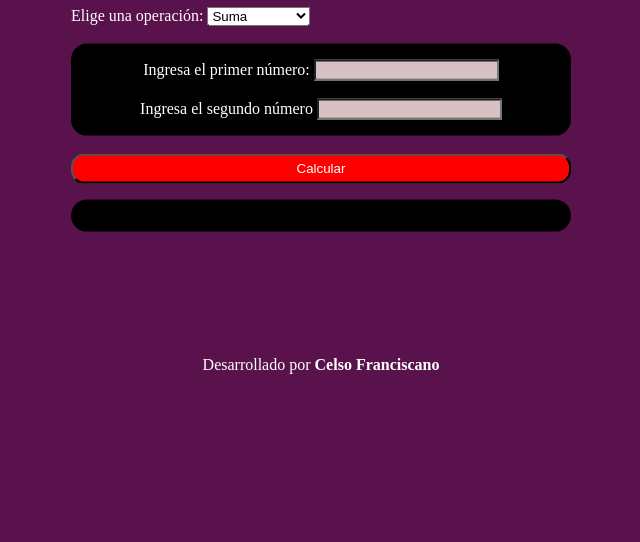
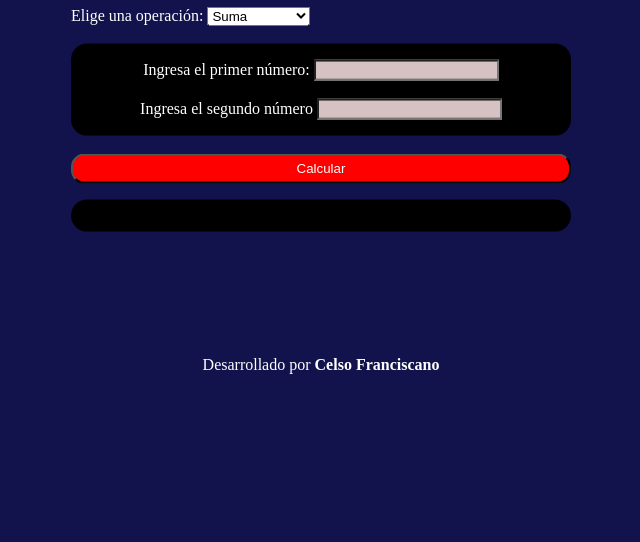
Before and after one commit to demostracion4311/aritmetica, a plain HTML site: page index.html in a window 1280 px wide. Shown: the part 258-800 px from the top of the page, without its empty margins (327-967 px from the left). Drawn offline with Linux system fonts and the light colour scheme.

Commit message:
Volviendo al color original

```diff
--- a/style.css
+++ b/style.css
@@ -9,7 +9,7 @@ body{
   top: 50%;
   left: 50%;
   transform: translate(-50%, -50%);
-  background-color: rgb(90, 18, 76);
+  background-color: rgb(18, 18, 76);
 margin: center;
 color: white;
 }
```
